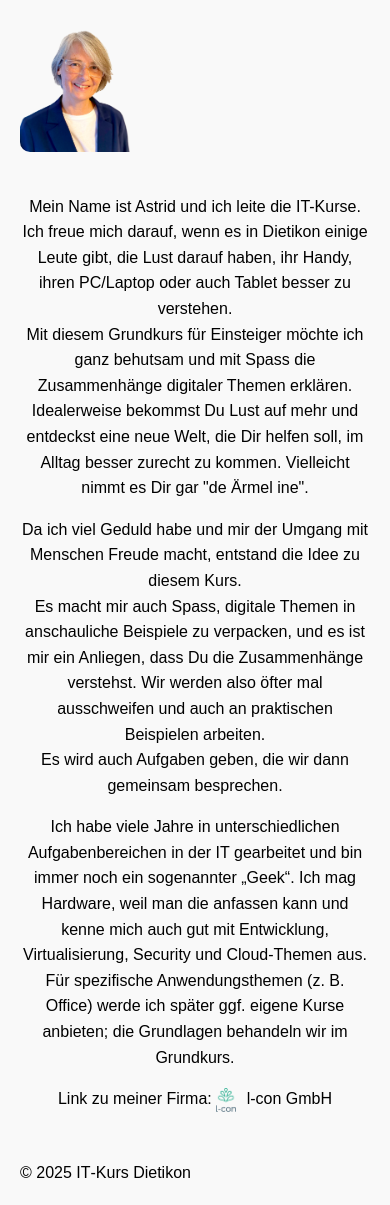
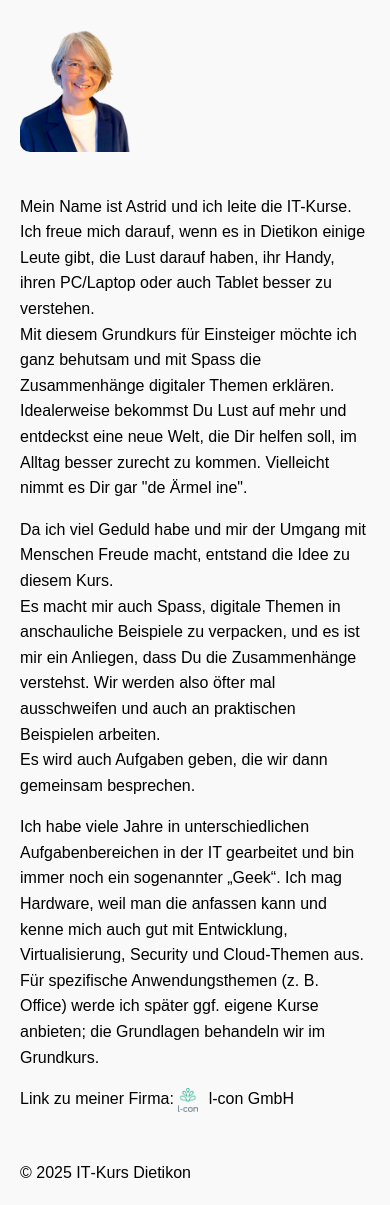
Before and after one commit to sasilanz/Dietipi-App, a Flask app: page /kursleitung in a window 390 px wide. Shown: the part 213-1418 px from the top of the page. Run offline with Flask 3, Linux system fonts and the light colour scheme.

Commit message:
bild und text in kursleitung

```diff
--- a/web/app/static/css/style.css
+++ b/web/app/static/css/style.css
@@ -158,19 +158,18 @@ form button, .anmelde-button {
 }
 
 .kursleitung-text {
-  order: 2; }/* Text kommt zuerst */
+  order: 2;
+  flex: 1;
+  min-width: 260px;
+}
+
 .kursleitung-bild {
   order: 1;
+  height: auto;
   margin-left: 16px;
   align-self: flex-start;
-}
-
-
-.kursleitung-bild {
+  border-radius: 10px;
   width: 120px;             /* feste Breite fürs Profilbild */
-  height: auto;             /* Höhe automatisch */
-  border-radius: 10px;       /* abgerundete Ecken (optional) */
-
 }
 
 .l-con-link {
@@ -250,16 +249,17 @@ form button, .anmelde-button {
 
   .kursleitung {
     flex-direction: column;
-    align-items: center;
+    align-items: flex-start; /* linksbündig */
   }
   .kursleitung-bild {
     order: 0; /* Bild kommt zuerst auf mobilen Geräten */
     margin: 0 0 10px 0;
   }
   .kursleitung-text {
+    order: 1; /* Text kommt danach */
     width: 100%;
     max-width: 65ch;            /* angenehme Zeilenlänge */
-    text-align: center;         /* Text zentriert */
+    text-align: left;         /* Text linksbündig */
   }
   /* Navigation im Mobile untereinander */
 
```
